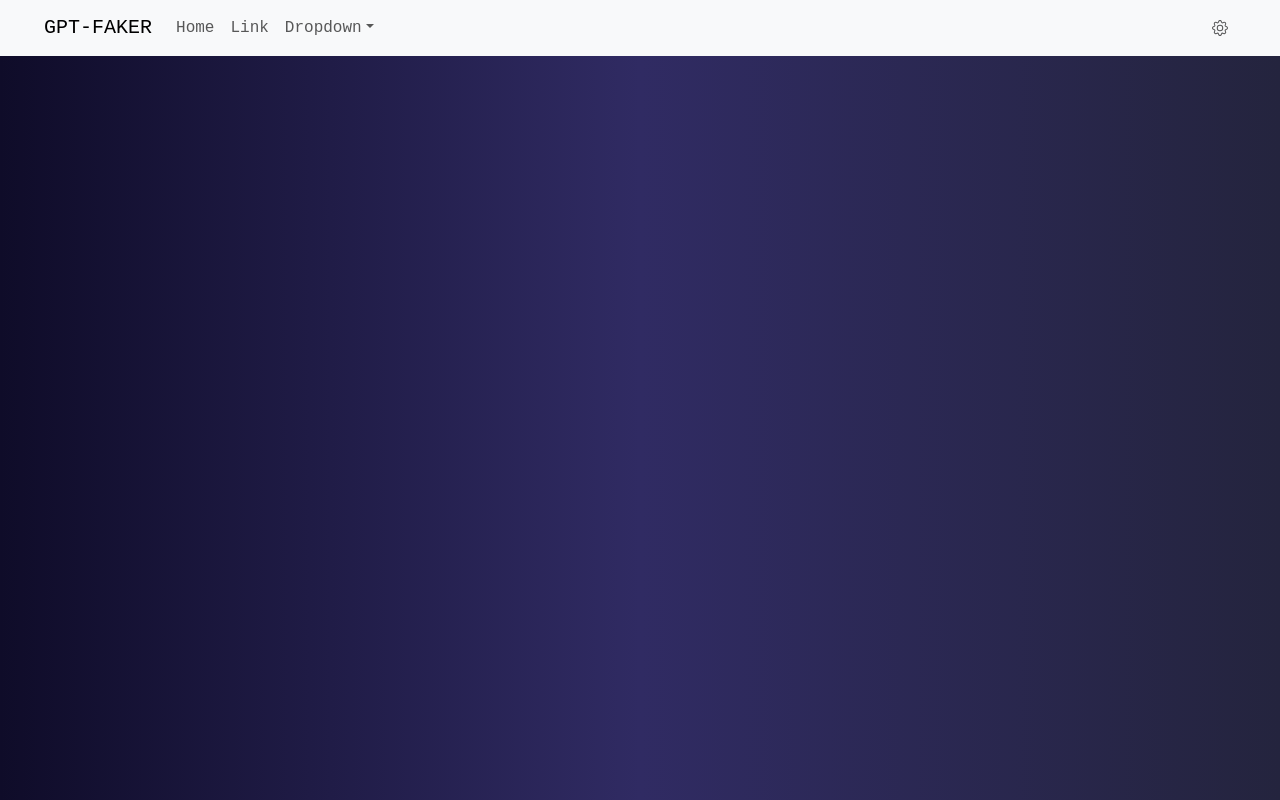
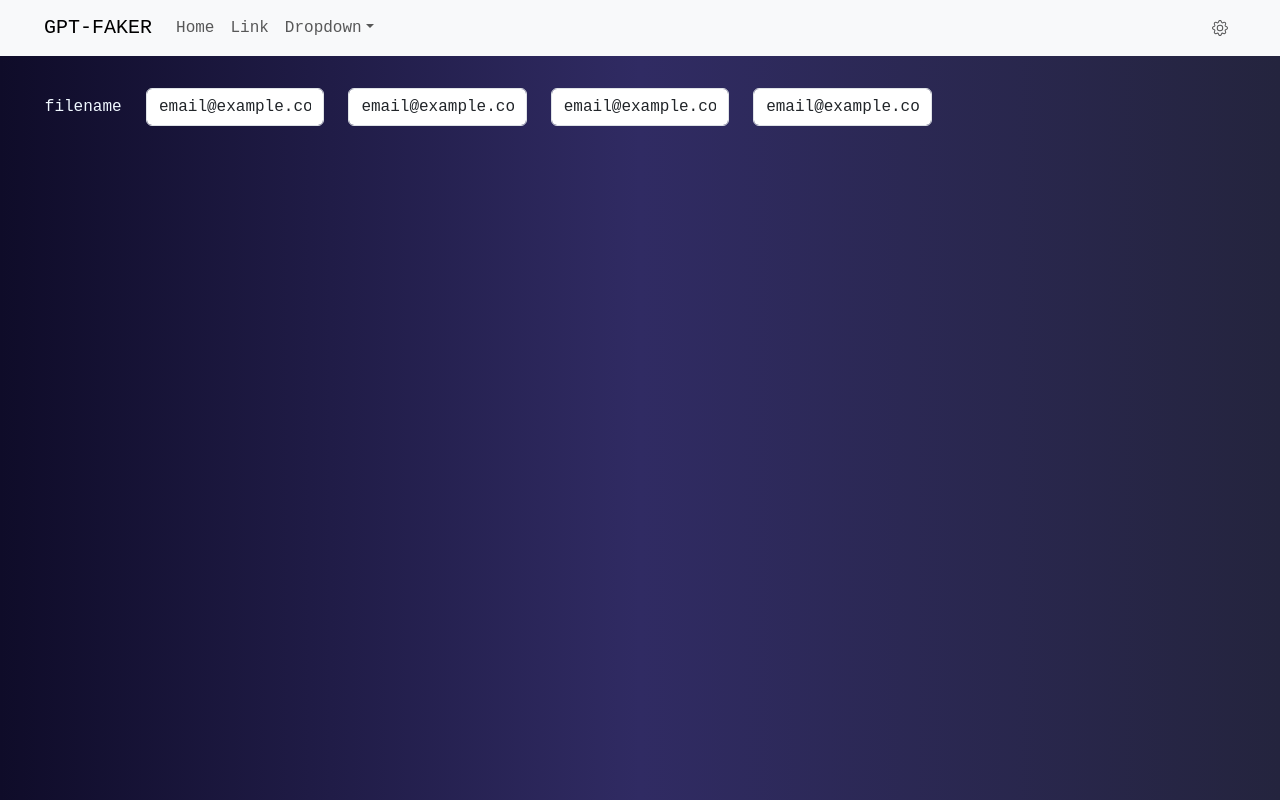
Before and after one commit to PaperUnicorn/gpt-faker, a React (Create React App) app: page / in a window 1280 px wide. Built offline with nearby package versions, Linux system fonts and the light colour scheme.

Commit message:
wip: heading component

```diff
--- a/src/App.tsx
+++ b/src/App.tsx
@@ -1,8 +1,14 @@
+import CNavbar from "./components/Navbar";
 import "./App.css";
 import MainLayout from "./layout/MainLayout";
 
 function App() {
-  return <MainLayout></MainLayout>;
+  return (
+    <>
+      <CNavbar />
+      <MainLayout />
+    </>
+  );
 }
 
 export default App;
--- /dev/null
+++ b/src/components/Heading.tsx
@@ -0,0 +1,32 @@
+import { Col, Form, Row, Stack } from "react-bootstrap";
+
+const Heading: React.FC = () => {
+  return (
+    // <Row>
+    //   <Col md={1}>filename : </Col>
+    //   <Col>
+    //     <Form.Control size="sm" type="text" placeholder="Untitled" />
+    //   </Col>
+    // </Row>
+
+    <Form.Group as={Row} className="mb-3" controlId="formPlaintextEmail">
+      <Form.Label column sm="1">
+        filename
+      </Form.Label>
+      <Col sm="2">
+        <Form.Control readOnly defaultValue="email@example.com" />
+      </Col>
+      <Col sm="2">
+        <Form.Control readOnly defaultValue="email@example.com" />
+      </Col>
+      <Col sm="2">
+        <Form.Control readOnly defaultValue="email@example.com" />
+      </Col>
+      <Col sm="2">
+        <Form.Control readOnly defaultValue="email@example.com" />
+      </Col>
+    </Form.Group>
+  );
+};
+
+export default Heading;
--- a/src/layout/MainLayout.tsx
+++ b/src/layout/MainLayout.tsx
@@ -1,7 +1,13 @@
 import React from "react";
 import Navbar from "../components/Navbar";
+import { Container } from "react-bootstrap";
+import Heading from "../components/Heading";
 
 const MainLayout: React.FC = () => {
-  return <Navbar />;
+  return (
+    <Container style={{ padding: "2rem 2.8rem" }} fluid={true}>
+      <Heading />
+    </Container>
+  );
 };
 export default MainLayout;
```
